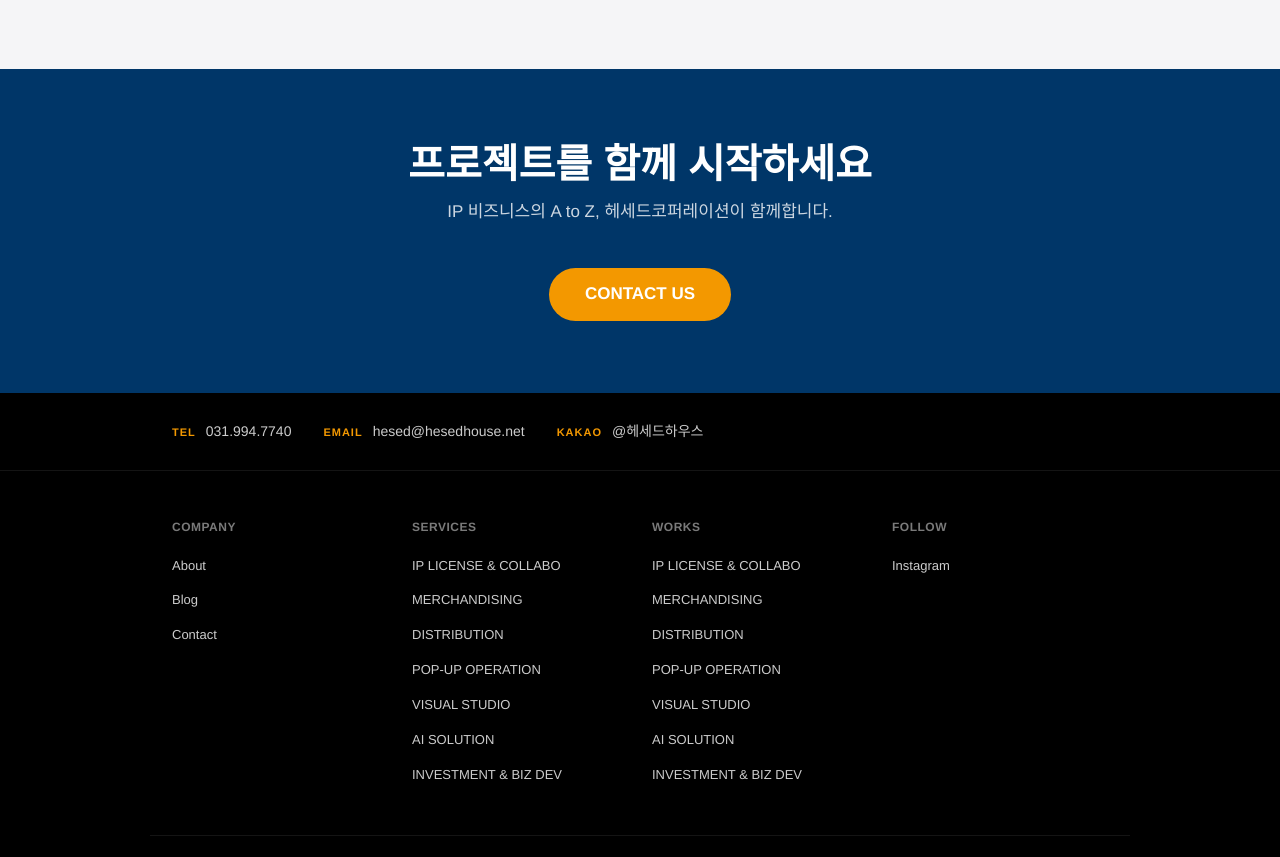
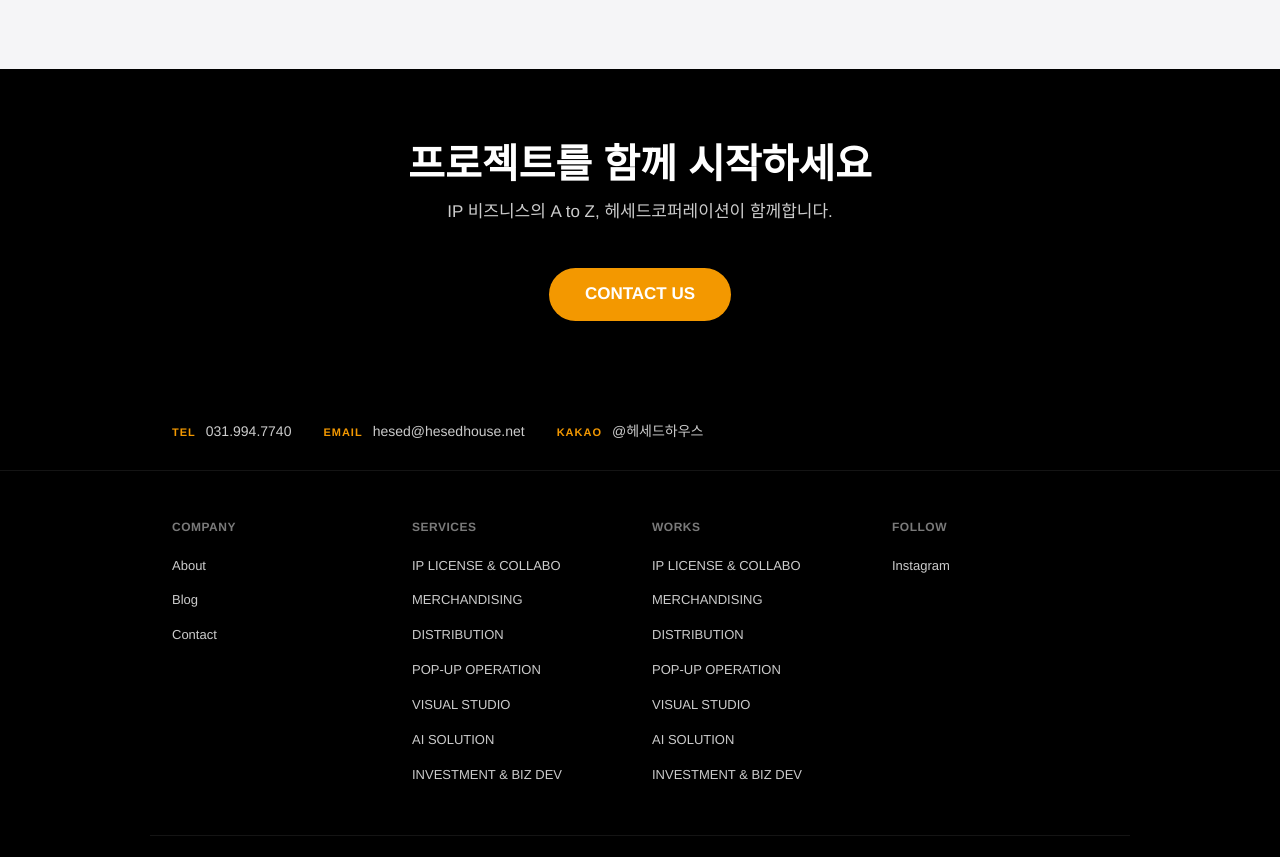
Before and after one commit to hesedhouse/hesedhouse-web, an Astro site: page / in a window 1280 px wide. Shown: the part 1805-2662 px from the top of the page. Built offline with nearby package versions, Linux system fonts and the light colour scheme; Astro itself is replaced by a stand-in of ours; animation ran at ten frames a second; a web font is replaced by a local one.

Commit message:
fix: CTABanner 배경색 네이비 → 블랙
Co-Authored-By: Claude Opus 4.6 (1M context) <noreply@anthropic.com>

```diff
--- a/src/components/CTABanner.astro
+++ b/src/components/CTABanner.astro
@@ -19,7 +19,7 @@ const { title, subtitle, buttonText, buttonHref } = Astro.props;
 
 <style>
   .cta {
-    background: var(--hc-navy);
+    background: var(--hc-black);
     padding: 72px 0;
     text-align: center;
   }
```
